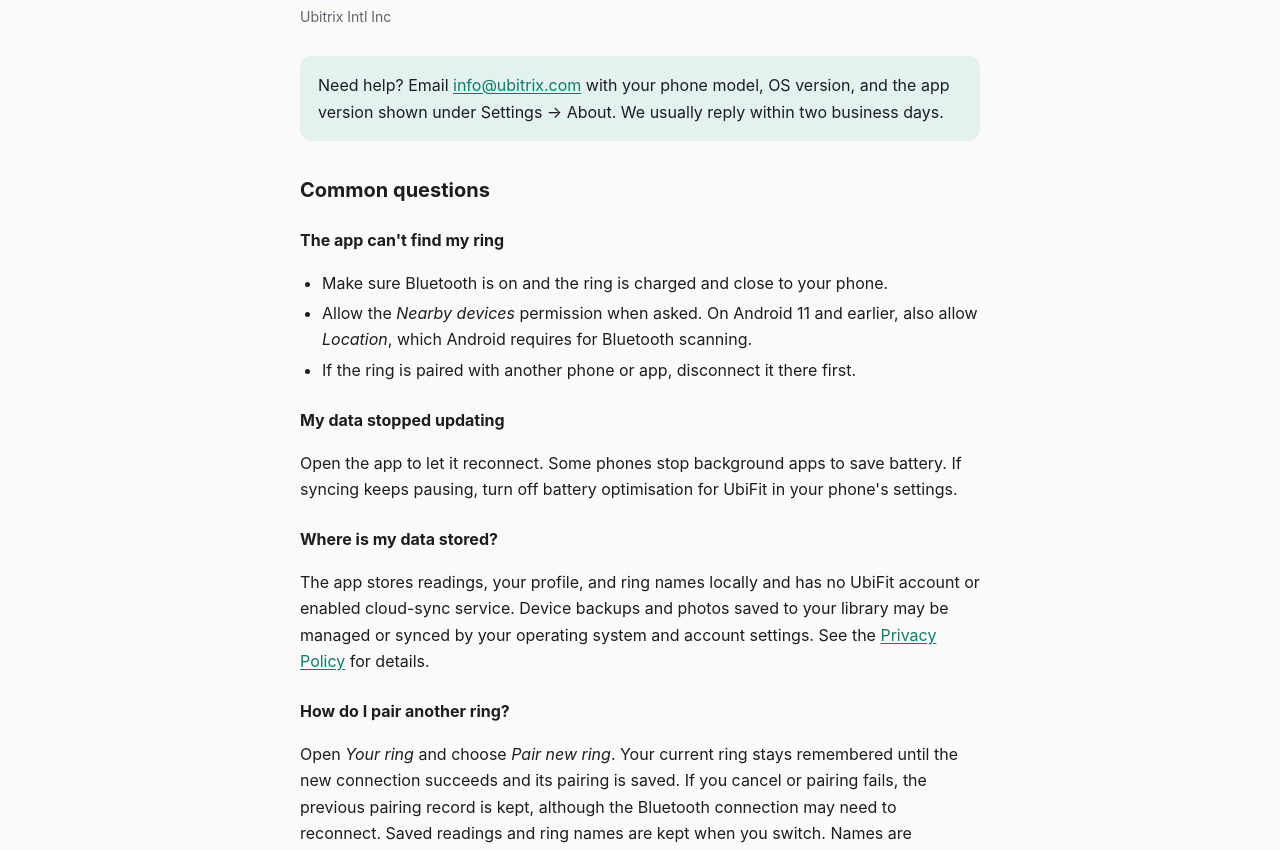
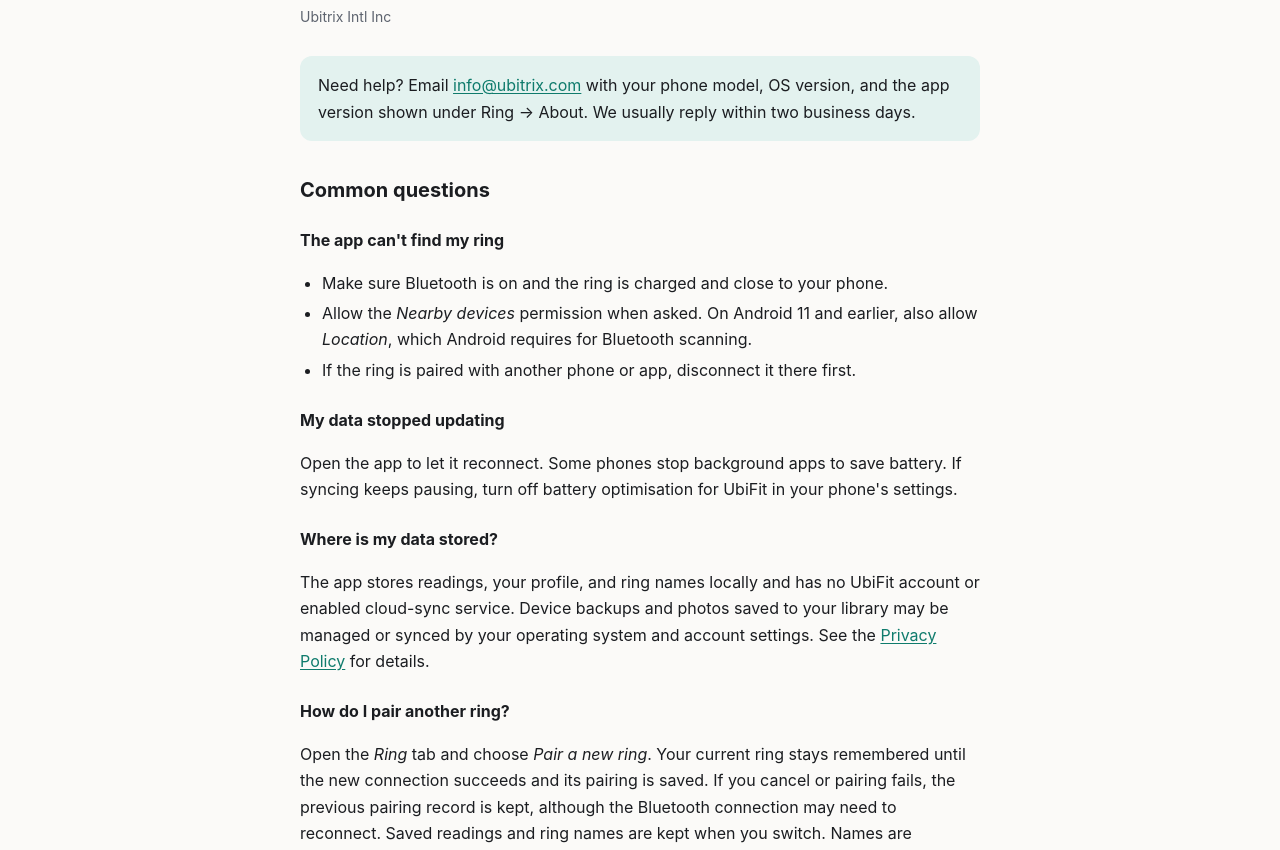
Before and after one commit to ubitrixlab/ubifit, a plain HTML site: page support/index.html in a window 1280 px wide. Shown: the part 102-952 px from the top of the page. Drawn offline with Linux system fonts and the light colour scheme.

Commit message:
Update UbiFit Ring navigation in help pages

```diff
--- a/support/index.html
+++ b/support/index.html
@@ -23,7 +23,7 @@
     <h1>Support</h1>
     <p class="meta">Ubitrix Intl Inc</p>
 
-    <p class="lede">Need help? Email <a href="mailto:info@ubitrix.com">info@ubitrix.com</a> with your phone model, OS version, and the app version shown under Settings → About. We usually reply within two business days.</p>
+    <p class="lede">Need help? Email <a href="mailto:info@ubitrix.com">info@ubitrix.com</a> with your phone model, OS version, and the app version shown under Ring → About. We usually reply within two business days.</p>
 
     <h2>Common questions</h2>
 
@@ -41,7 +41,7 @@
     <p>The app stores readings, your profile, and ring names locally and has no UbiFit account or enabled cloud-sync service. Device backups and photos saved to your library may be managed or synced by your operating system and account settings. See the <a href="../privacy/">Privacy Policy</a> for details.</p>
 
     <h3>How do I pair another ring?</h3>
-    <p>Open <em>Your ring</em> and choose <em>Pair new ring</em>. Your current ring stays remembered until the new connection succeeds and its pairing is saved. If you cancel or pairing fails, the previous pairing record is kept, although the Bluetooth connection may need to reconnect. Saved readings and ring names are kept when you switch. Names are matched by the ring's MAC address when available, with its platform identifier as a fallback.</p>
+    <p>Open the <em>Ring</em> tab and choose <em>Pair a new ring</em>. Your current ring stays remembered until the new connection succeeds and its pairing is saved. If you cancel or pairing fails, the previous pairing record is kept, although the Bluetooth connection may need to reconnect. Saved readings and ring names are kept when you switch. Names are matched by the ring's MAC address when available, with its platform identifier as a fallback.</p>
 
     <h3>How do I delete my data?</h3>
     <p>Clear the app's storage (Android: Settings → Apps → UbiFit → Storage → Clear storage) or delete the app to remove local app data. Replacing a ring does not delete that data or remove its OS Bluetooth pairing. Photos already saved to your library, device backups, and data on the ring must be managed separately.</p>
```
Also changed, not shown: privacy/index.html (+1 -1 lines).
